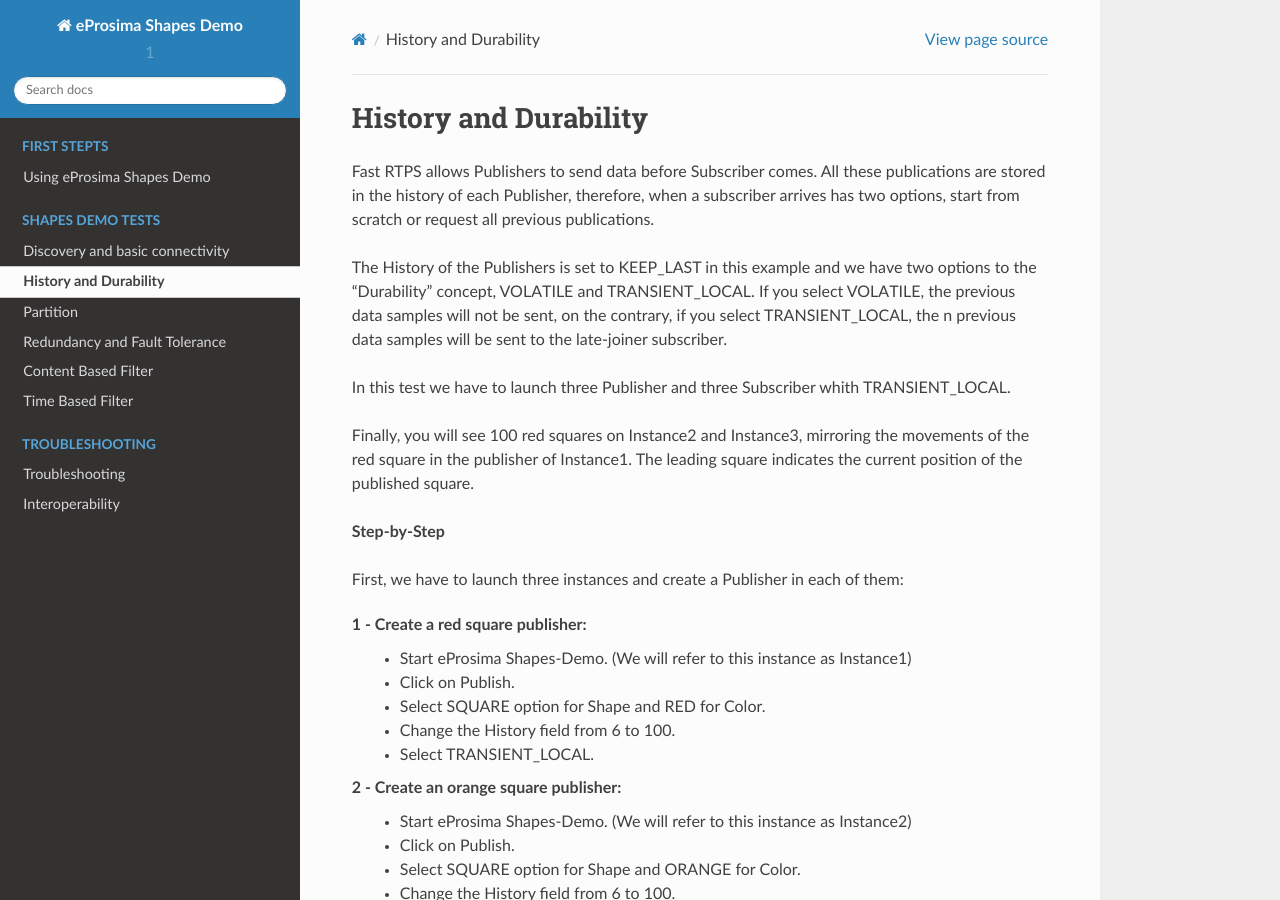
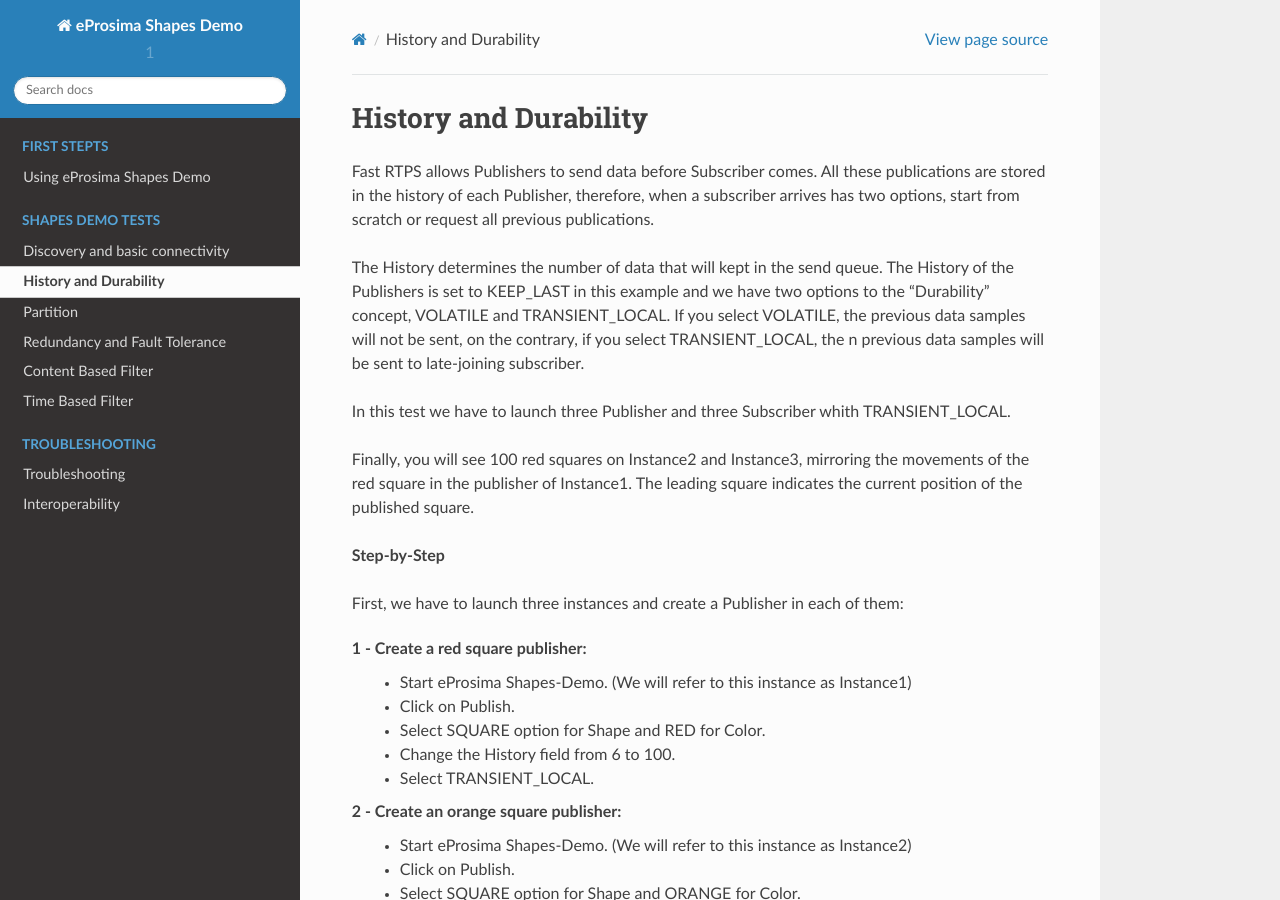
Before and after one commit to eProsima/Shapes-Demo-Docs, a Sphinx documentation site: the page built from docs/history_durability.rst, in a window 1280 px wide and 900 px high. Built offline with Sphinx 7.4.7 and the Read the Docs theme 2.0.0, drawn with Linux system fonts in a browser that asks for light colours.

Commit message:
Update history_durability.rst

```diff
--- a/docs/history_durability.rst
+++ b/docs/history_durability.rst
@@ -3,7 +3,7 @@
 
 Fast RTPS allows Publishers to send data before Subscriber comes. All these publications are stored in the history of each Publisher, therefore, when a subscriber arrives has two options, start from scratch or request all previous publications.
 
-The History of the Publishers is set to KEEP_LAST in this example and we have two options to the “Durability” concept, VOLATILE and TRANSIENT_LOCAL. If you select VOLATILE, the previous data samples will not be sent, on the contrary, if you select TRANSIENT_LOCAL, the n previous data samples will be sent to the late-joiner subscriber.
+The History determines the number of data that will kept in the send queue. The History of the Publishers is set to KEEP_LAST in this example and we have two options to the “Durability” concept, VOLATILE and TRANSIENT_LOCAL. If you select VOLATILE, the previous data samples will not be sent, on the contrary, if you select TRANSIENT_LOCAL, the n previous data samples will be sent to late-joining subscriber.
 
 In this test we have to launch three Publisher and three Subscriber whith TRANSIENT_LOCAL.
 
```
